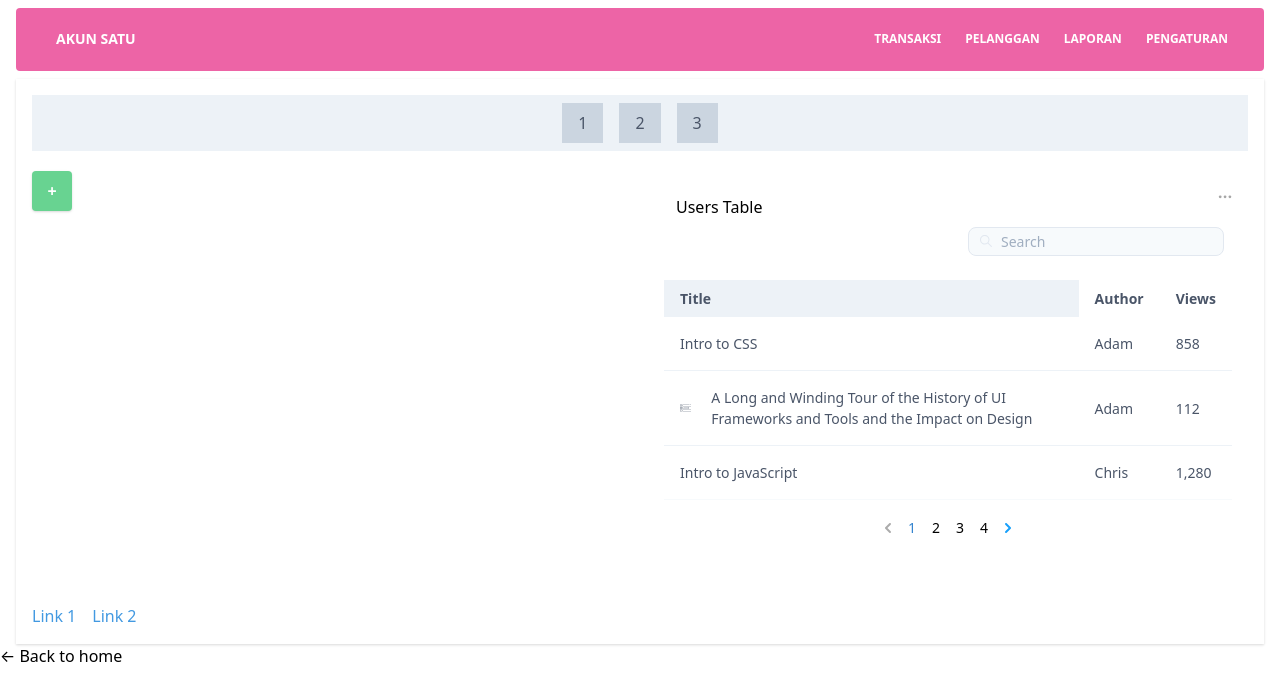
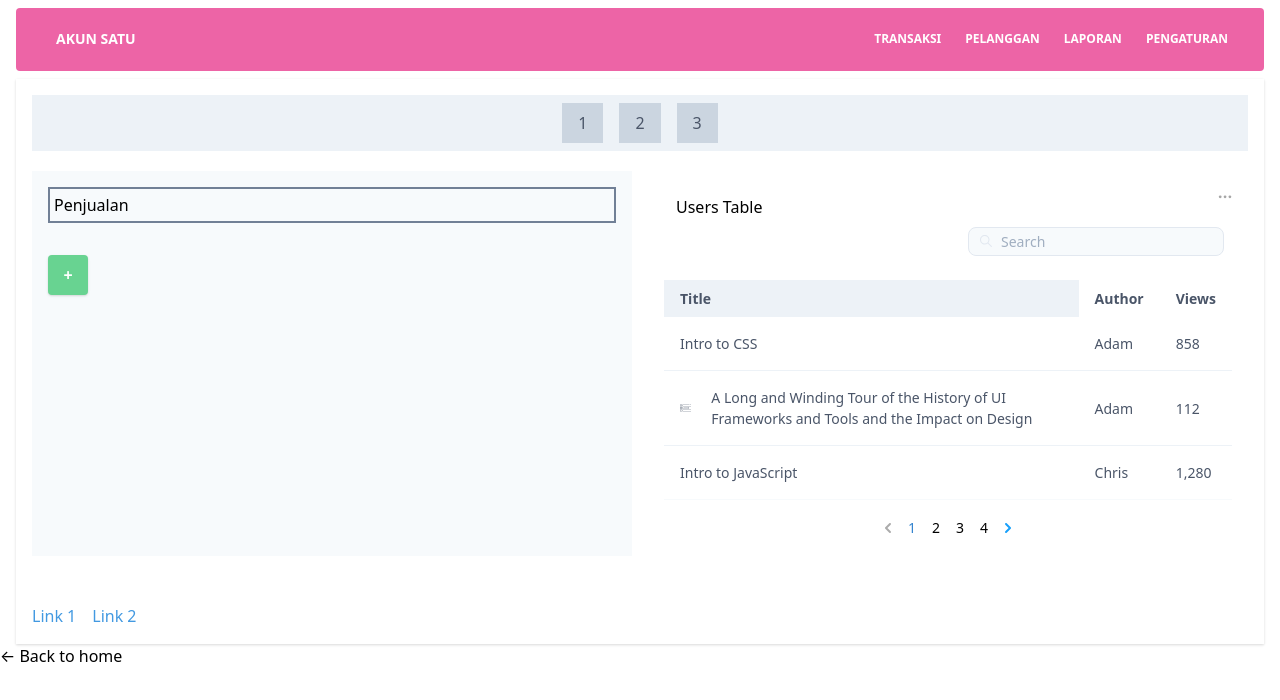
Before and after one commit to ramajedd/aplikasiKoperasi, a Next.js app: page /pg/transaksi/penjualan in a window 1280 px wide. Shown: the top 700 px of the page. Built offline with nearby package versions, Linux system fonts and the light colour scheme.

Commit message:
update komponen transaksi

```diff
--- /dev/null
+++ b/components/formMulti.js
@@ -0,0 +1,65 @@
+import React from "react";
+import Autocomplete from "./autocomplete";
+
+export default function FormTransaksi(props) {
+    //console.log(props);
+    return (
+        <form className="bg-gray-100 rounded p-8">
+            <Autocomplete
+                suggestions={props.suggestions}
+            />
+            <div className="mb-4">
+                <label className="block text-gray-600 text-sm font-semibold mb-2" htmlFor="title">
+                    Title
+                </label>
+                <input
+                    className="bg-gray-100 appearance-none border rounded w-full py-2 px-3 text-gray-700 leading-tight focus:outline-none focus:shadow-outline"
+                    id="title"
+                    type="text"
+                    placeholder="Protocol 3"
+                />
+            </div>
+            <div className="mb-4">
+                <label
+                    className="block text-gray-600 text-sm font-semibold mb-2"
+                    htmlFor="username"
+                >
+                    Subtitle
+                </label>
+                <input
+                    className="bg-gray-100 appearance-none border rounded w-full py-2 px-3 text-gray-700 leading-tight focus:outline-none focus:shadow-outline"
+                    id="subtitle"
+                    type="text"
+                    placeholder="protect the pilot"
+                />
+            </div>
+            <div className="mb-4">
+                <label
+                    className="block text-gray-600 text-sm font-semibold mb-2"
+                    htmlFor="username"
+                >
+                    Description
+                            </label>
+                <textarea
+                    rows="4"
+                    cols="50"
+                    className="bg-gray-100 p-1 appearance-none border rounded w-full text-gray-700 leading-tight focus:outline-none focus:shadow-outline"
+                    id="description"
+                    type="text"
+                >
+                </textarea>
+            </div>
+
+            <div className="flex items-center justify-between">
+                <button className="bg-blue-500 hover:bg-blue-700 text-white font-bold py-2 px-4 rounded focus:outline-none focus:shadow-outline" type="button">
+                    Create post
+                            </button>
+                <a className="inline-block align-baseline font-bold text-sm text-blue-500 hover:text-blue-800" href="#">
+                    cancel
+                            </a>
+            </div>
+        </form>
+
+
+    );
+}
--- a/components/formTransaksi.js
+++ b/components/formTransaksi.js
@@ -1,66 +1,18 @@
-import React, { Fragment } from "react";
-import Autocomplete from "./autocomplete";
+import React, { useState } from 'react';
 import ModalForm from "./modalForm";
+import KontenHead from "./kontenHead";
 
-export default function FormTransaksi(props) {
-    //console.log(props);
-    return (
-        <form className="bg-gray-100 rounded p-8">
-            <Autocomplete
-                suggestions={props.suggestions}
-            />
-            <div className="mb-4">
-                <label className="block text-gray-600 text-sm font-semibold mb-2" htmlFor="title">
-                    Title
-                </label>
-                <input
-                    className="bg-gray-100 appearance-none border rounded w-full py-2 px-3 text-gray-700 leading-tight focus:outline-none focus:shadow-outline"
-                    id="title"
-                    type="text"
-                    placeholder="Protocol 3"
-                />
-            </div>
-            <div className="mb-4">
-                <label
-                    className="block text-gray-600 text-sm font-semibold mb-2"
-                    htmlFor="username"
-                >
-                    Subtitle
-                </label>
-                <input
-                    className="bg-gray-100 appearance-none border rounded w-full py-2 px-3 text-gray-700 leading-tight focus:outline-none focus:shadow-outline"
-                    id="subtitle"
-                    type="text"
-                    placeholder="protect the pilot"
-                />
-            </div>
-            <div className="mb-4">
-                <label
-                    className="block text-gray-600 text-sm font-semibold mb-2"
-                    htmlFor="username"
-                >
-                    Description
-                            </label>
-                <textarea
-                    rows="4"
-                    cols="50"
-                    className="bg-gray-100 p-1 appearance-none border rounded w-full text-gray-700 leading-tight focus:outline-none focus:shadow-outline"
-                    id="description"
-                    type="text"
-                >
-                </textarea>
-            </div>
-
-            <div className="flex items-center justify-between">
-                <button className="bg-blue-500 hover:bg-blue-700 text-white font-bold py-2 px-4 rounded focus:outline-none focus:shadow-outline" type="button">
-                    Create post
-                            </button>
-                <a className="inline-block align-baseline font-bold text-sm text-blue-500 hover:text-blue-800" href="#">
-                    cancel
-                            </a>
-            </div>
-        </form>
+export default function Transaksi(props) {
+  // const [status, setStatus] = useState(false);
+  //const warna = status?'success':'error';
+  return (
+    <div className="bg-gray-100">
+        <KontenHead/>
+        <ModalForm
+            suggestions={props.suggestions}
+        />
+    </div>
 
 
-    );
+  )
 }
--- /dev/null
+++ b/components/kontenHead.js
@@ -0,0 +1,15 @@
+import React from 'react';
+
+export default function Transaksi() {
+  // const [status, setStatus] = useState(false);
+  //const warna = status?'success':'error';
+  return (
+    <div className="p-4">
+      <div className="border-solid border-2 border-gray-600 ...">
+        <div className="p-1">Penjualan</div>
+        </div>
+    </div>
+
+
+  )
+}
--- a/components/modalForm.js
+++ b/components/modalForm.js
@@ -1,10 +1,10 @@
 import React from "react";
-import FormTransaksi from "./formTransaksi";
+import FormMulti from "./formMulti";
 
 export default function ModalForm(props) {
     const [showModal, setShowModal] = React.useState(false);
     return (
-        <>
+        <div className="p-4">
             <button
                 className="bg-green-400 text-white active:bg-green-600 font-bold rounded shadow hover:shadow-lg outline-none focus:outline-none mr-1 mb-1 h-10 w-10 sm:min-w-0 md:min-w-0 lg:min-w-0 xl:min-w-0 ..."
                 type="button"
@@ -12,7 +12,7 @@ export default function ModalForm(props) {
                 onClick={() => setShowModal(true)}
             >
                 +
-      </button>
+            </button>
             {showModal ? (
                 <>
                     <div
@@ -38,7 +38,7 @@ export default function ModalForm(props) {
                                 </div>
                                 {/*body*/}
                                 <div className="relative p-6 flex-auto">
-                                    <FormTransaksi
+                                    <FormMulti
                                         suggestions={props.suggestions} />
                                 </div>
                                 {/*footer*/}
@@ -66,6 +66,6 @@ export default function ModalForm(props) {
                     <div className="opacity-25 fixed inset-0 z-40 bg-black"></div>
                 </>
             ) : null}
-        </>
+        </div>
     );
 }
--- a/pages/pg/transaksi/penjualan.js
+++ b/pages/pg/transaksi/penjualan.js
@@ -1,8 +1,8 @@
 //import Head from 'next/head'
 import LayoutKonten from '../../../components/layoutKonten'
 import Layout from '../../../components/layout'
-import ModalForm from '../../../components/modalForm'
 import Tabel from "../../../components/table"
+import FormTransaksi from "../../../components/formTransaksi"
 //import React, { useState } from 'react';
 
 export default function Transaksi() {
@@ -11,7 +11,8 @@ export default function Transaksi() {
   return (
     <Layout>
       <LayoutKonten type='konten'>
-        <ModalForm suggestions=
+        <FormTransaksi
+          suggestions=
           {[
             "Alligator",
             "Bask",
@@ -24,7 +25,9 @@ export default function Transaksi() {
             "Tail",
             "Wetlands"
         ]}
+
         />
+
         <Tabel/>
       </LayoutKonten>
     </Layout>
@@ -32,3 +35,5 @@ export default function Transaksi() {
 
   )
 }
+
+//penjelasan: karena layoutKOnten hanya berisi dua kolom, maka harus hanya ada dua komponesn: FormTransaksi dan Tabel
```
